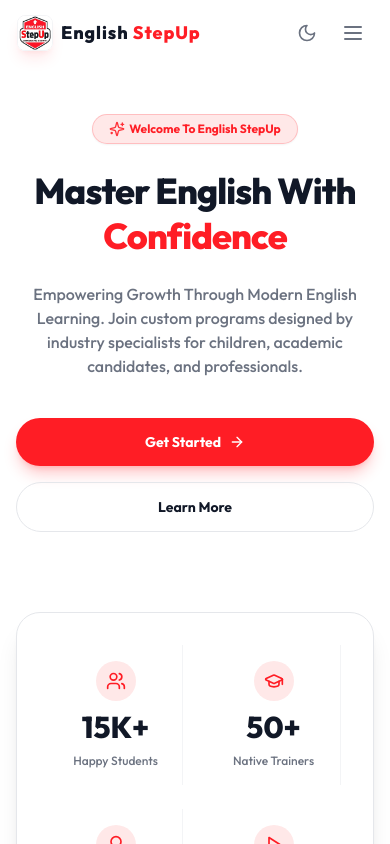
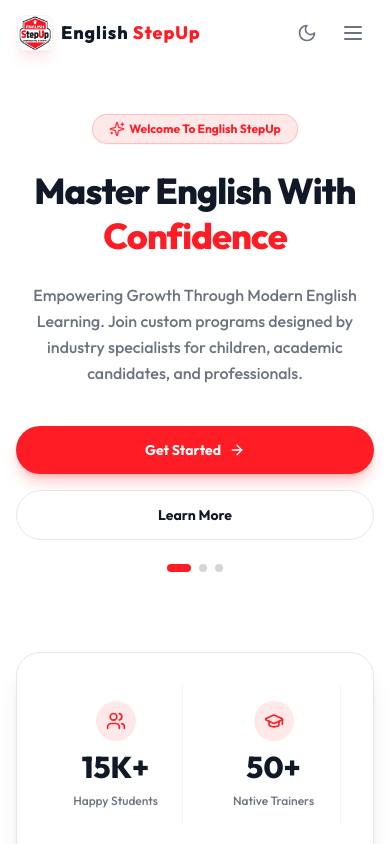
Before and after one commit to salahuddingfx/StepUp-Client, a React (Vite) app: page / in a window 390 px wide. Shown: the top 844 px of the page. Built offline with nearby package versions, Linux system fonts and the light colour scheme.

Commit message:
feat: implement dynamic hero slider on Home page, embed Google Map on Contact page, and link Contact in Navbar

```diff
--- a/src/components/Navbar.jsx
+++ b/src/components/Navbar.jsx
@@ -27,7 +27,8 @@ const Navbar = () => {
     { name: 'Programs', path: '/programs' },
     { name: 'Spoken English', path: '/spoken-english' },
     { name: 'Success Stories', path: '/success-stories' },
-    { name: 'Blog', path: '/blog' }
+    { name: 'Blog', path: '/blog' },
+    { name: 'Contact', path: '/contact' }
   ];
 
   return (
--- a/src/pages/Contact.jsx
+++ b/src/pages/Contact.jsx
@@ -125,6 +125,20 @@ const Contact = () => {
           </form>
         </div>
       </div>
+
+      {/* Google Maps Section */}
+      <div className="bg-white dark:bg-brand-darkGray border border-gray-150/50 dark:border-gray-800/80 p-4 rounded-3xl shadow-sm overflow-hidden h-96 transition-all duration-300">
+        <iframe
+          title="StepUp Office Location Map"
+          src="https://www.google.com/maps/embed?pb=!1m18!1m12!1m3!1d3648.3976378413247!2d90.39572627606346!3d23.875508824256247!2m3!1f0!2f0!3f0!3m2!1i1024!2i768!4f13.1!3m3!1m2!1s0x3757c5ef44c7b8d3%3A0xb7f516a2d9c02581!2sRoad%204%2C%20Sector%207%2C%20Uttara%2C%20Dhaka%201230!5e0!3m2!1sen!2sbd!4v1718105740000!5m2!1sen!2sbd"
+          width="100%"
+          height="100%"
+          style={{ border: 0, borderRadius: '1.25rem' }}
+          allowFullScreen=""
+          loading="lazy"
+          referrerPolicy="no-referrer-when-downgrade"
+        />
+      </div>
     </div>
   );
 };
--- a/src/pages/Home.jsx
+++ b/src/pages/Home.jsx
@@ -1,16 +1,58 @@
 import React, { useState, useEffect } from 'react';
 import { Link } from 'react-router-dom';
-import { motion } from 'framer-motion';
+import { motion, AnimatePresence } from 'framer-motion';
 import { Sparkles, ArrowRight, CheckCircle2, Star, ShieldCheck, Award, GraduationCap, Play, Users, MessageCircle } from 'lucide-react';
 import { HeroSkeleton } from '../components/Skeleton';
 
 const Home = () => {
   const [loading, setLoading] = useState(true);
+  const [currentSlide, setCurrentSlide] = useState(0);
+
+  const heroSlides = [
+    {
+      badge: "Welcome To English StepUp",
+      titleStart: "Master English With ",
+      titleHighlight: "Confidence",
+      titleEnd: "",
+      desc: "Empowering Growth Through Modern English Learning. Join custom programs designed by industry specialists for children, academic candidates, and professionals.",
+      ctaText: "Get Started",
+      ctaLink: "/programs",
+      glowClass: "bg-brand-red/5"
+    },
+    {
+      badge: "Target High Grades",
+      titleStart: "Ace Your ",
+      titleHighlight: "SSC & HSC",
+      titleEnd: " Examinations",
+      desc: "Secure GPA 5.00 grade targets with modifiers shortcut sheets, tenses drills, past board paper solutions, and regular exam-simulated checks.",
+      ctaText: "Explore Exam Prep",
+      ctaLink: "/programs",
+      glowClass: "bg-blue-500/5"
+    },
+    {
+      badge: "Speak Like a Pro",
+      titleStart: "Communicate ",
+      titleHighlight: "Fluently & Naturally",
+      titleEnd: "",
+      desc: "Eradicate conversational fear, neutralize accent barriers, and learn vocabulary in contexts structured for global workplaces.",
+      ctaText: "Join Spoken Course",
+      ctaLink: "/programs",
+      glowClass: "bg-emerald-500/5"
+    }
+  ];
 
   useEffect(() => {
     const timer = setTimeout(() => setLoading(false), 500);
     return () => clearTimeout(timer);
   }, []);
+
+  useEffect(() => {
+    if (loading) return;
+    const slideTimer = setInterval(() => {
+      setCurrentSlide(prev => (prev + 1) % heroSlides.length);
+    }, 5000);
+    return () => clearInterval(slideTimer);
+  }, [loading]);
 
   if (loading) {
     return (
@@ -55,26 +97,38 @@ const Home = () => {
   return (
     <div className="space-y-20 pb-20">
       {/* Hero Section */}
-      <section className="relative overflow-hidden pt-12 md:pt-20 lg:pt-28">
-        <div className="absolute top-0 left-1/2 -translate-x-1/2 h-96 w-full max-w-7xl rounded-full bg-brand-red/5 blur-3xl -z-10" />
+      <section className="relative overflow-hidden pt-12 md:pt-20 lg:pt-28 min-h-[480px]">
+        {/* Animated Glow Background matching current slide color */}
+        <div className={`absolute top-0 left-1/2 -translate-x-1/2 h-96 w-full max-w-7xl rounded-full blur-3xl -z-10 transition-colors duration-1000 ${heroSlides[currentSlide].glowClass}`} />
+
         <div className="max-w-7xl mx-auto px-4 sm:px-6 lg:px-8">
-          <div className="text-center space-y-6 max-w-3xl mx-auto">
+          <AnimatePresence mode="wait">
+            <motion.div
+              key={currentSlide}
+              initial={{ opacity: 0, y: 15 }}
+              animate={{ opacity: 1, y: 0 }}
+              exit={{ opacity: 0, y: -15 }}
+              transition={{ duration: 0.4, ease: "easeInOut" }}
+              className="text-center space-y-6 max-w-3xl mx-auto"
+            >
               <span className="inline-flex items-center px-4 py-1.5 rounded-full text-xs font-bold bg-brand-red/10 text-brand-red border border-brand-red/20 shadow-sm">
                 <Sparkles className="h-4 w-4 mr-1 text-brand-red animate-pulse" />
-              Welcome To English StepUp
+                {heroSlides[currentSlide].badge}
               </span>
               <h1 className="text-4xl sm:text-5xl md:text-6xl font-extrabold tracking-tight text-brand-black dark:text-white leading-tight">
-              Master English With <span className="text-brand-red">Confidence</span>
+                {heroSlides[currentSlide].titleStart}
+                <span className="text-brand-red">{heroSlides[currentSlide].titleHighlight}</span>
+                {heroSlides[currentSlide].titleEnd}
               </h1>
-            <p className="text-base sm:text-lg text-gray-500 dark:text-gray-400 font-medium">
-              Empowering Growth Through Modern English Learning. Join custom programs designed by industry specialists for children, academic candidates, and professionals.
+              <p className="text-base sm:text-lg text-gray-500 dark:text-gray-400 font-medium leading-relaxed">
+                {heroSlides[currentSlide].desc}
               </p>
               <div className="flex flex-col sm:flex-row items-center justify-center gap-4 pt-4">
                 <Link
-                to="/programs"
+                  to={heroSlides[currentSlide].ctaLink}
                   className="w-full sm:w-auto px-8 py-3.5 rounded-full bg-brand-red text-white text-sm font-bold shadow-lg shadow-brand-red/25 hover:bg-red-600 hover:shadow-xl hover:shadow-brand-red/30 transition-all flex items-center justify-center space-x-2"
                 >
-                <span>Get Started</span>
+                  <span>{heroSlides[currentSlide].ctaText}</span>
                   <ArrowRight className="h-4 w-4" />
                 </Link>
                 <Link
@@ -84,6 +138,21 @@ const Home = () => {
                   Learn More
                 </Link>
               </div>
+            </motion.div>
+          </AnimatePresence>
+
+          {/* Slide Indicators */}
+          <div className="flex justify-center space-x-2 pt-6">
+            {heroSlides.map((_, idx) => (
+              <button
+                key={idx}
+                onClick={() => setCurrentSlide(idx)}
+                className={`h-2 rounded-full transition-all duration-300 ${
+                  currentSlide === idx ? 'w-6 bg-brand-red' : 'w-2 bg-gray-300 dark:bg-gray-750'
+                }`}
+                aria-label={`Go to slide ${idx + 1}`}
+              />
+            ))}
           </div>
         </div>
       </section>
```
Lines whose indentation alone changed are shown as unchanged.
